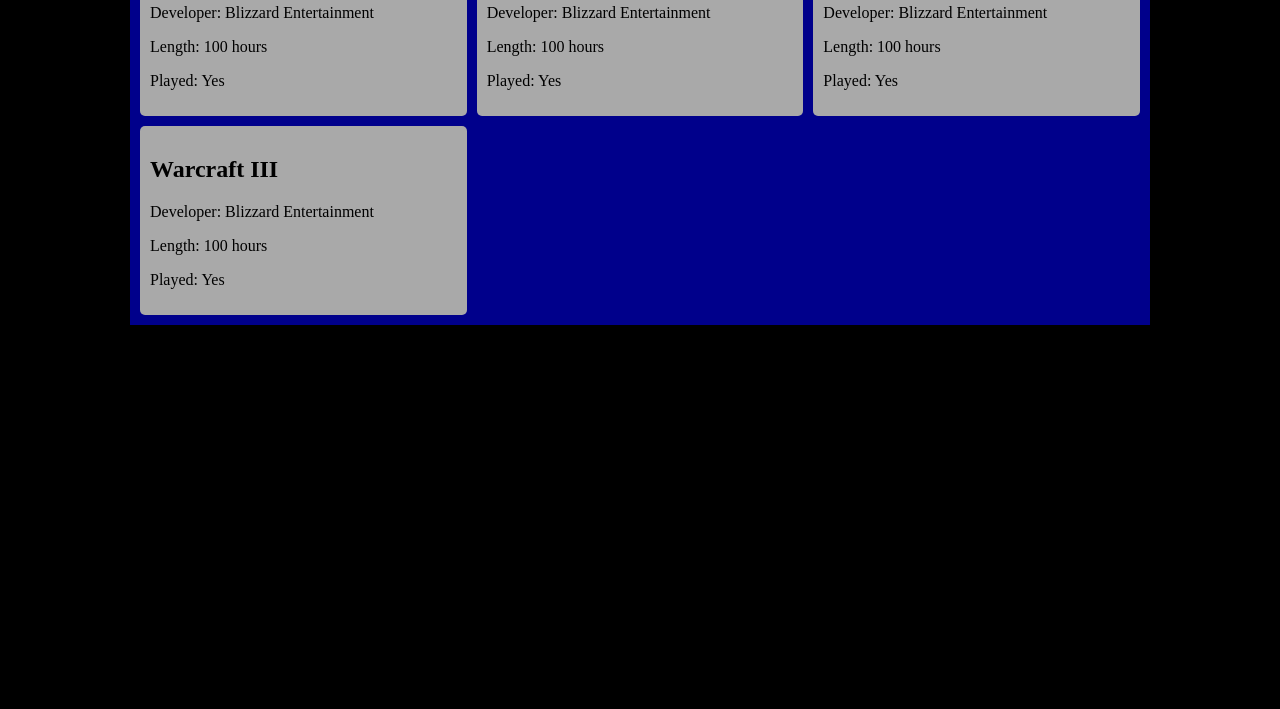
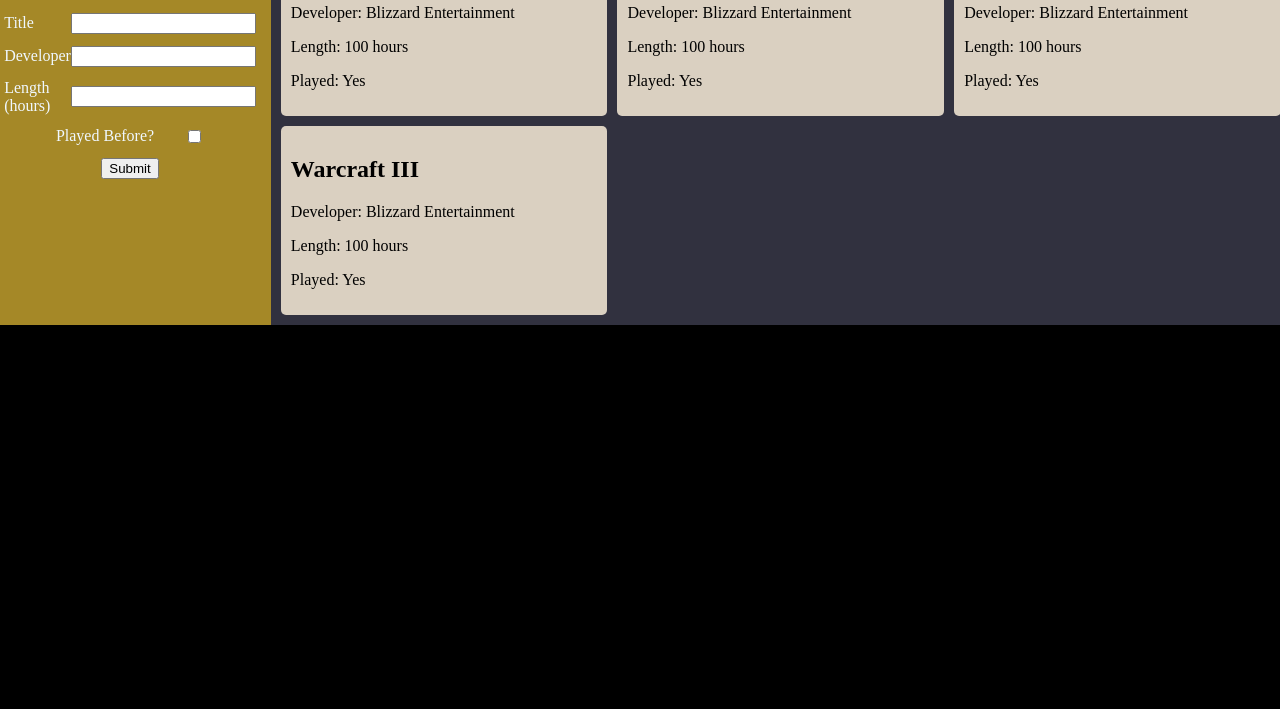
Before and after one commit to ZakhaevK/odin-library, a plain HTML site: page index.html in a window 1280 px wide. Shown: the part 91-800 px from the top of the page. Drawn offline with Linux system fonts and the light colour scheme.

Commit message:
Add sidebar for adding game

```diff
--- a/index.html
+++ b/index.html
@@ -7,6 +7,34 @@
   <link rel="stylesheet" href="style.css">
 </head>
 <body>
+  <div class="sidebar">
+    <h1>Add a game</h1>
+    <form>
+      <ul>
+      <li>
+      <label for="g-title">Title</label>
+      <input type="text" id="g-title">
+    </li>
+
+    <li>
+      <label for="g-dev">Developer</label>
+      <input type="text" id="g-dev">
+    </li>
+
+    <li>
+      <label for="g-length">Length (hours)</label>
+      <input type="text" id="g-length">
+  </li>
+  <li>
+      <label for="g-played">Played Before?</label>
+      <input type="checkbox" id="g-played">
+    </li>
+    <li>
+      <button>Submit</button>
+    </li>
+    </ul>
+    </form>
+  </div>
   <div class="library">
     <div class="game">
       <h2>Warcraft III</h2>
--- a/style.css
+++ b/style.css
@@ -1,14 +1,44 @@
 body {
-  display: flex;
+  display: grid;
   justify-content: center;
   background-color: black;
+  grid-template-columns: 1fr 5fr;
+}
+
+.sidebar {
+  color: aliceblue;
+  display: flex;
+  flex-direction: column;
+  padding: 10px 15px;
+  background-color: rgb(165, 136, 39);
+}
+
+.sidebar ul {
+  margin: 0;
+  padding: 0;
+}
+
+.sidebar li {
+  display: flex;
+  justify-content: space-between;
+  align-items:center;
+  padding: 6px 0;
+}
+
+.sidebar li:nth-child(4) {
+  justify-content: center;
+  gap: 30px;
+}
+
+.sidebar li:nth-child(5) {
+  justify-content: center;
 }
 
 .library {
   width: 1000px;
   display: grid;
   justify-content:space-around;
-  background-color: darkblue;
+  background-color: rgb(49, 49, 63);
   grid-template-columns: repeat(3, 1fr);
   grid-template-rows: repeat(autofit, minmax(150px, 1fr));
   grid-auto-flow: row;
@@ -17,7 +47,7 @@ body {
 }
 
 .game {
-  background-color: darkgray;
+  background-color: rgb(218, 208, 193);
   padding: 10px;
   border-radius: 5px;
 }
```
